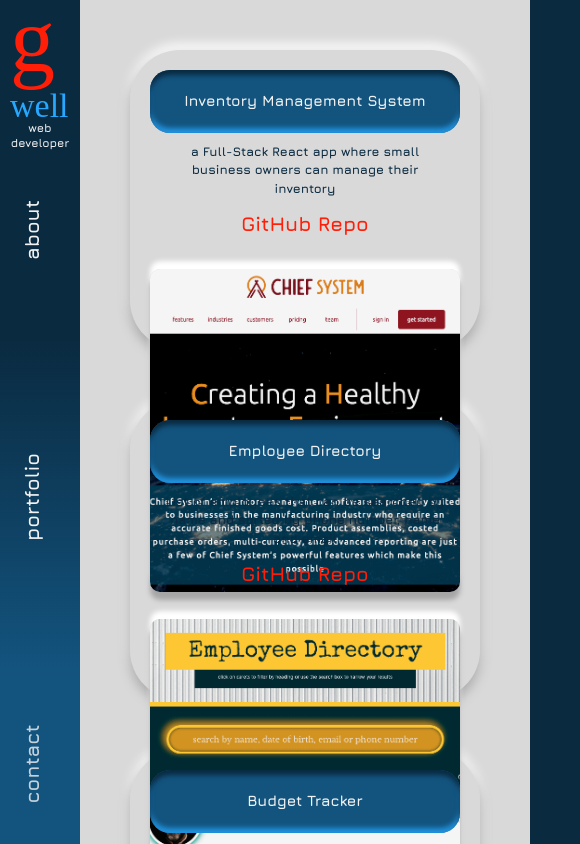
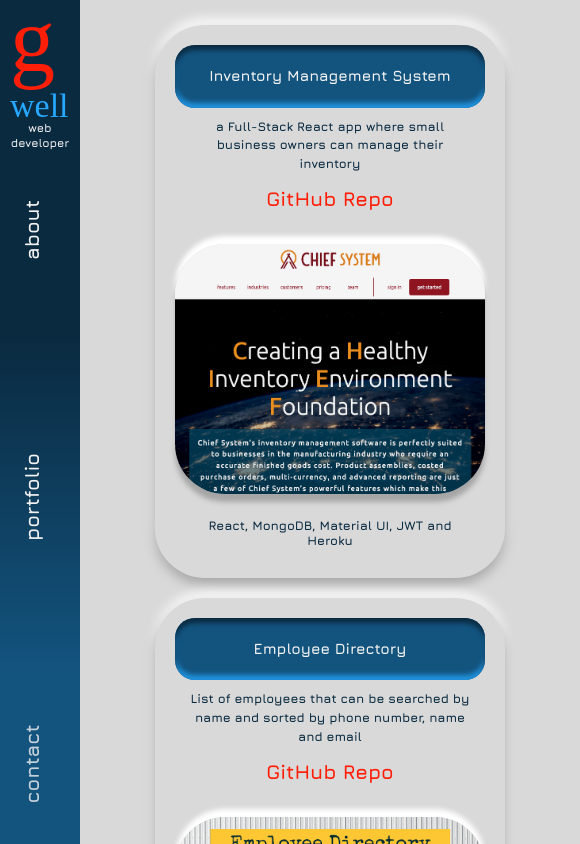
Before and after one commit to vjeuel/G-well_Portfolio-React, a React (Create React App) app: page /portfolio in a window 390 px wide. Shown: the top 844 px of the page, 580 px wide, since content can reach past the window. Built offline with nearby package versions, Linux system fonts and the light colour scheme; a web font is replaced by a local one.

Commit message:
fixed media query for small screens

```diff
--- a/src/components/Navbar.js
+++ b/src/components/Navbar.js
@@ -41,8 +41,7 @@
 						animate={{ opacity: 0.25, scale: 1.09 }}
 						transition={{
 							duration: 5,
-							repeat: Infinity,
-							repeatType: 'reverse',
+							yoyo: Infinity,
 							delay: 5,
 						}}></motion.div>
 				</div>
--- a/src/components/pages/Pages.css
+++ b/src/components/pages/Pages.css
@@ -28,9 +28,12 @@
 }
 
 .portfolioGrid {
+	width: 100%;
 	display: grid;
-	grid-template-columns: auto;
+	grid-template-columns: repeat(auto-fill, minmax(45rem, 1fr));
+
 	grid-gap: 5rem;
+	justify-items: center;
 }
 .cards {
 	max-width: 45rem;
@@ -38,9 +41,7 @@
 	height: auto;
 	display: grid;
 	justify-content: center;
-
 	padding: 2rem;
-	margin-bottom: 5rem;
 	border-radius: 5rem;
 	box-shadow: 0 6px 12px var(--cardDW), 0 -6px 12px var(--cardLW);
 }
@@ -75,7 +76,7 @@
 .projectImg {
 	object-fit: cover;
 	object-position: top;
-	width: 35rem;
+	width: 100%;
 	height: 25rem;
 	border-radius: 5rem;
 	box-shadow: 0 8px 5px var(--cardDW), 0 -8px 5px var(--cardLW);
@@ -113,22 +114,15 @@
 	}
 
 	/* Portfolio */
+	.backgroundPortfolio {
+		padding: 0.5rem;
+	}
 	.portfolioGrid {
 		padding: 2rem;
-		grid-template-columns: none;
-		grid-template-rows: repeat(19, 30rem);
 		grid-gap: 2rem;
 	}
 
 	.cards {
-		height: 30rem;
-	}
-
-	.projectImg {
-		background-size: cover;
-		background-position: top center;
-		width: 100%;
-		height: 60%;
-		border-radius: 1rem;
+		width: 15rem;
 	}
 }
--- a/src/components/pages/Portfolio.js
+++ b/src/components/pages/Portfolio.js
@@ -6,7 +6,7 @@
 	return (
 		<main>
 			<div className='backgroundPortfolio'>
-				<div className='masonryGrid'>
+				<div className='portfolioGrid'>
 					{links.map((data) => {
 						return (
 							<motion.div className='cards' whileHover={{ scale: 1.025 }} transition={{ duration: 0.5 }}>
```
